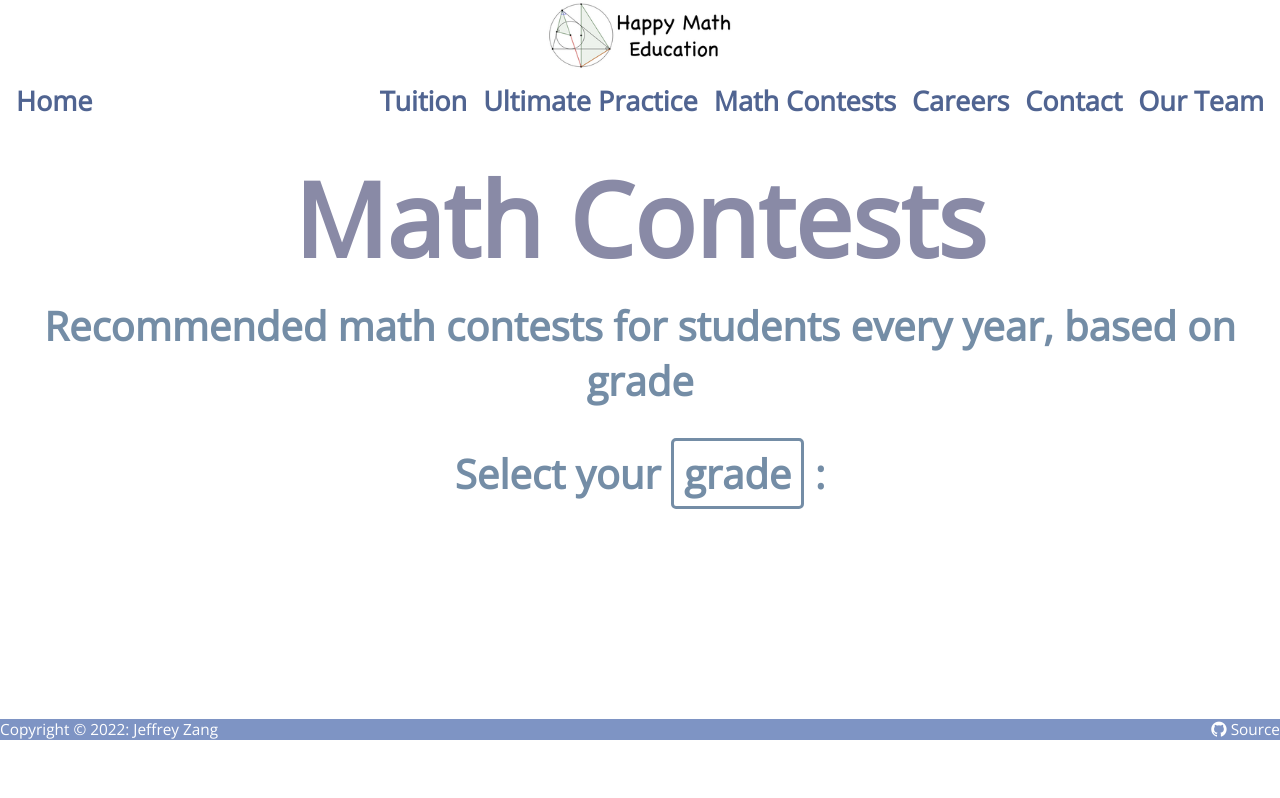
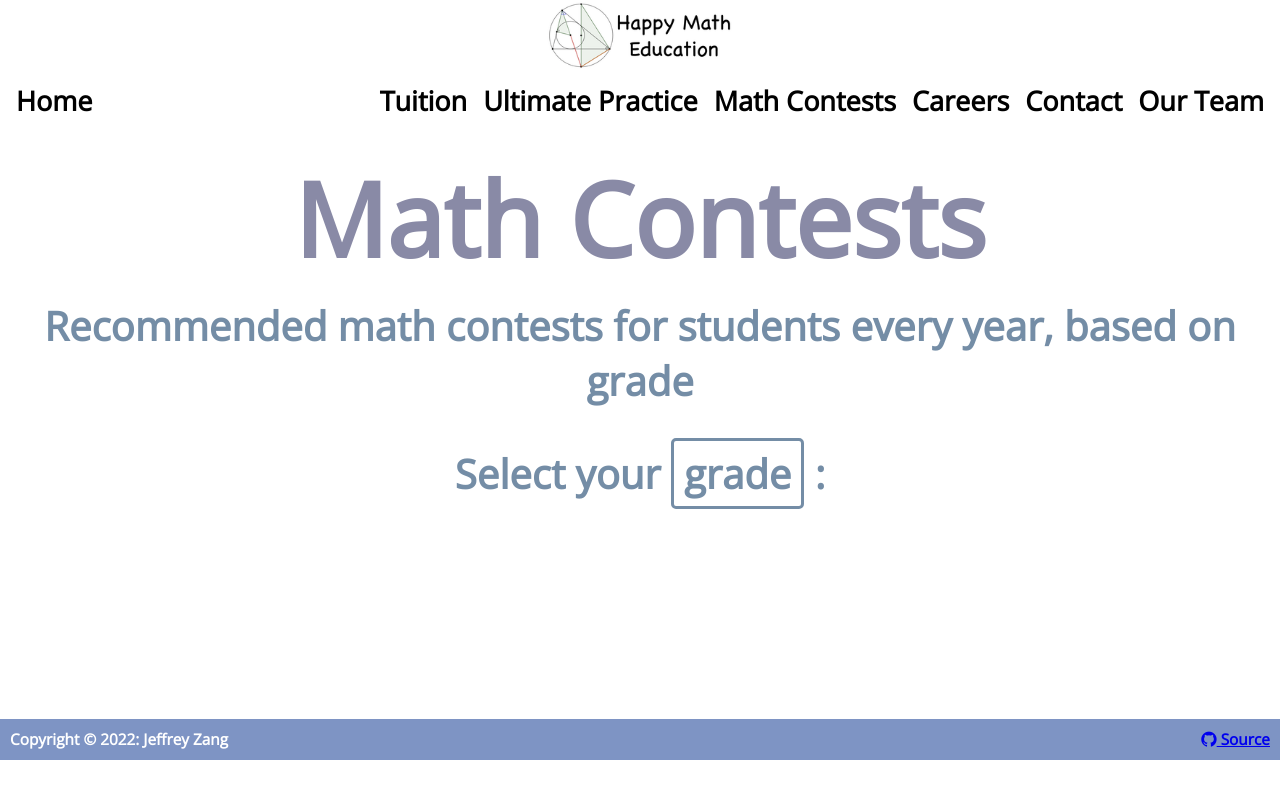
Before and after one commit to happymatheducation/happymatheducation.com, a React (Create React App) app: page /happy-math-education/contests in a window 1280 px wide. Built offline with nearby package versions, Linux system fonts and the light colour scheme.

Commit message:
navbar link thingy, move back to top button to footer

```diff
--- a/src/App.js
+++ b/src/App.js
@@ -12,17 +12,6 @@ import Career from './pages/Career'
 import Contact from './pages/Contact';
 import Team from './pages/Team';
 
-export function BackToTopButton() {
-  return(
-    <button id = 'backtotop' className = 'btn' style = {{position: 'sticky', bottom: '30px', left: '89%', marginBottom: '-30px', marginTop: '30px', display: 'none'}} onClick = {
-      () => {
-        window.scrollTo({ top: 0, behavior: 'smooth' });
-        // document.documentElement.scrollTop = 0;  For Chrome, Firefox, IE and Opera
-    }
-    }>Back to Top</button>
-  )
-}
-
 export function backToTop(mybutton) {
   if (document.body.scrollTop > 20 || document.documentElement.scrollTop > 20) {
     mybutton.style.display = "block";
@@ -34,10 +23,17 @@ export function backToTop(mybutton) {
 export const Copyright = () => {
   return (
     <footer id = 'footer'>
-      <h1 style = {{display: 'inline', color: '#fff', fontSize: 'max(1.2vw, 12px)', justifyContent: 'left', fontWeight: 'lighter'}}>
+      <p>
         Copyright © 2022: Jeffrey Zang
-      </h1>
-      <a href = 'https://github.com/jeffrey-zang/happy-math-education' target = '_blank' style = {{fontSize: 'max(1.2vw, 12px)', textDecoration: 'none', color: '#fff', fontWeight: 'lighter'}}>
+      </p>
+
+      <a id = 'backtotop' style = {{cursor: 'pointer'}} onClick = {
+          () => {
+            window.scrollTo({ top: 0, behavior: 'smooth' });
+          }
+      }>Back to Top</a>
+
+      <a href = 'https://github.com/jeffrey-zang/happy-math-education' target = '_blank'>
         <i class='bi bi-github'></i>
         {' Source'}
       </a>
@@ -63,7 +59,6 @@ const App = () => {
       <Route path = '/happy-math-education/team' element = {<Team/>}/>
     </Routes>
 
-    <BackToTopButton/>
     <Copyright/>
 
     </>
--- a/src/styles.css
+++ b/src/styles.css
@@ -216,7 +216,6 @@ body {
 
 .nav {
   background-color: #fff;
-  color: #506491;
   display: flex;
   justify-content: space-between;
   gap: 2rem;
@@ -227,10 +226,6 @@ body {
   overflow: hidden;
   z-index: 10;
   transition: background-color 0.3s ease;
-}
-
-.nav:hover {
-  background-color: #D6EFED;
 }
 
 .nav ul {
@@ -267,29 +262,32 @@ body {
 }
 
 .nav a, .navlink {
-  color: #506491;
+  color: #000;
+  background-image: linear-gradient(90deg, red, blue);
+  background-size: 0% 3px;
+  background-repeat: no-repeat;
+  background-position: left bottom;
+
   font-size: 27px;
   font-weight: 600;
   text-decoration: none;
-  transition: color 0.3s;
-}
-
-.navspacer {
-  color: #506491;
-  font-size: max(1.5vw, 20px);
-  text-decoration: none;
+  transition: color 0.3s, background-size 0.5s ease;
 }
 
 .nav a:hover, .navlink:hover {
-  color: #A78DAD;
+  background-size: 100% 3px;
 }
 
 footer {
   margin-top: 50px;
   text-align: center;
   width: 100%;
+  font-size: max(1.2vw, 15px);
+  text-decoration: none !important;
   background-color: #7e94c4;
-  font-weight: bold;
+  color: #fff;
+  padding: 10px;
+  font-weight: lighter;
   display: flex;
   justify-content: space-between;
   margin-bottom: -1000%;
```
